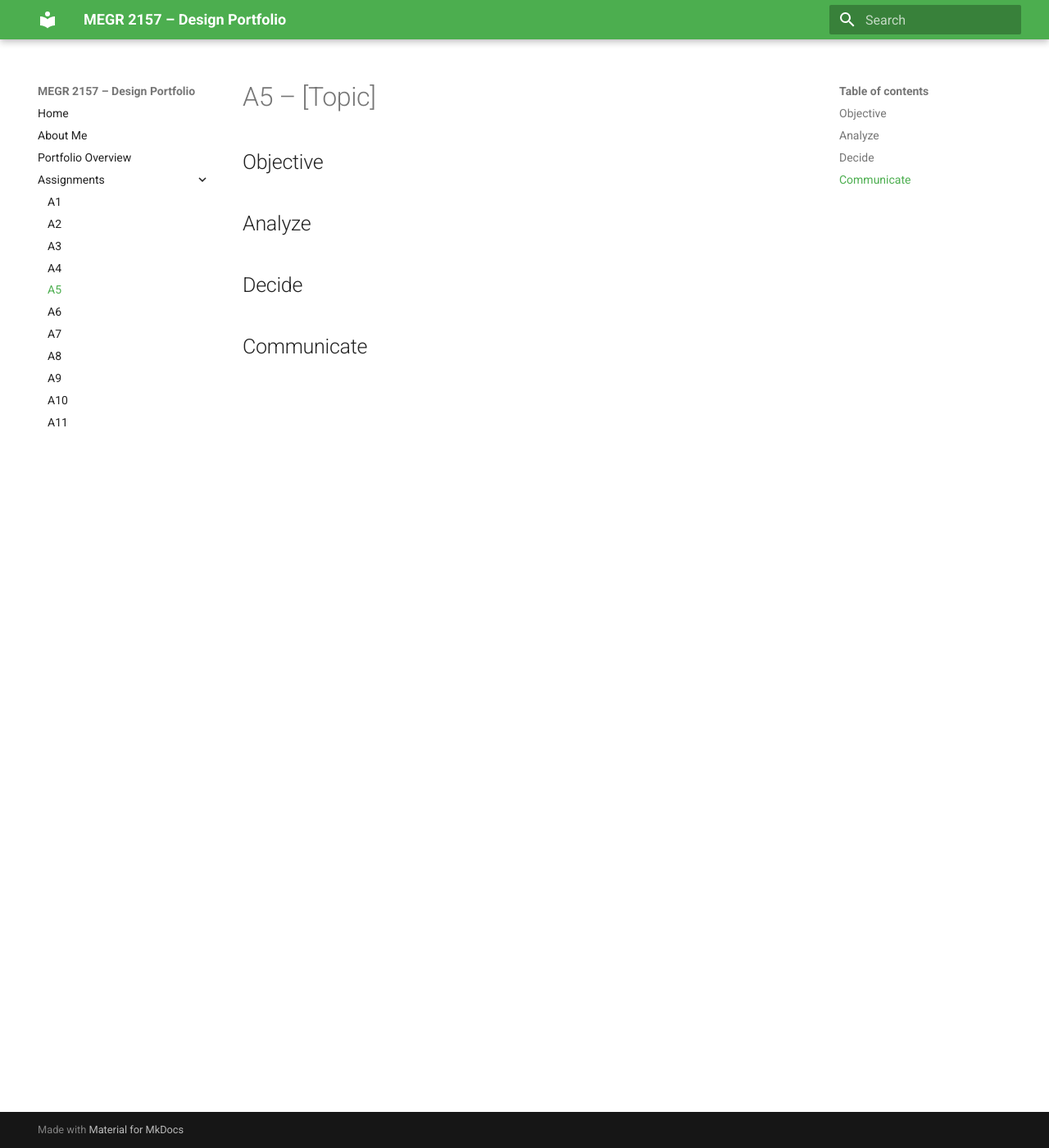
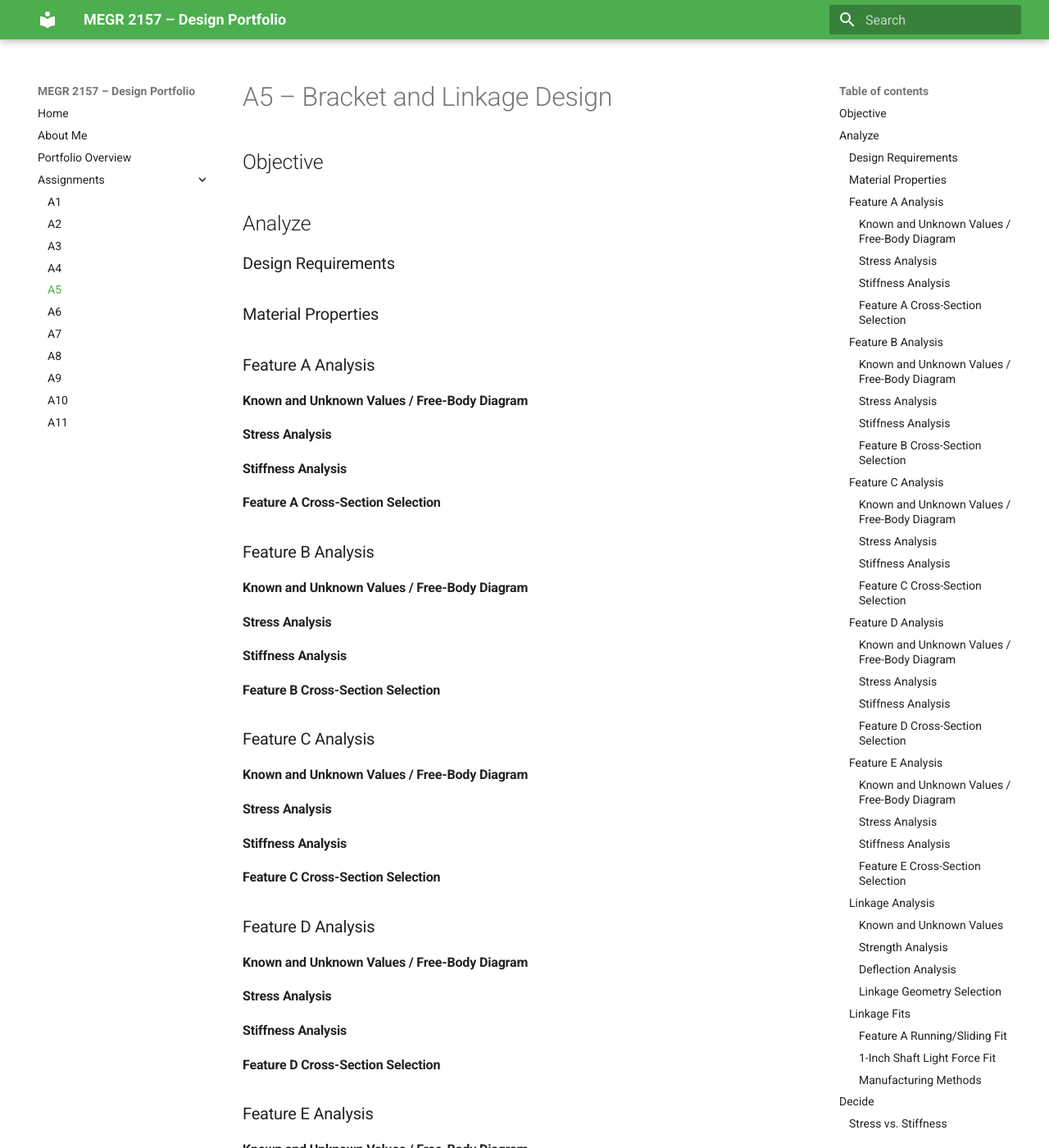
Before and after one commit to msweeney27j/-megr2157-portfolio, an MkDocs documentation site: the page built from docs/assignments/A05/index.md, in a window 1280 px wide and 1400 px high. Shown: the whole window at 82% size. Built offline with MkDocs 1.6.1 and Material for MkDocs 9.7.7, drawn with Linux system fonts in a browser that asks for light colours; some of the changed text lies outside the part shown.

Commit message:
Update index.md

```diff
--- a/docs/assignments/A05/index.md
+++ b/docs/assignments/A05/index.md
@@ -1,12 +1,155 @@
-# A5 – [Topic]
+# A5 – Bracket and Linkage Design
 
 ## Objective
 
 
 ## Analyze
 
+### Design Requirements
+
+
+### Material Properties
+
+
+### Feature A Analysis
+
+#### Known and Unknown Values / Free-Body Diagram
+
+
+#### Stress Analysis
+
+
+#### Stiffness Analysis
+
+
+#### Feature A Cross-Section Selection
+
+
+
+### Feature B Analysis
+
+#### Known and Unknown Values / Free-Body Diagram
+
+
+#### Stress Analysis
+
+
+#### Stiffness Analysis
+
+
+#### Feature B Cross-Section Selection
+
+
+
+### Feature C Analysis
+
+#### Known and Unknown Values / Free-Body Diagram
+
+
+#### Stress Analysis
+
+
+#### Stiffness Analysis
+
+
+#### Feature C Cross-Section Selection
+
+
+
+### Feature D Analysis
+
+#### Known and Unknown Values / Free-Body Diagram
+
+
+#### Stress Analysis
+
+
+#### Stiffness Analysis
+
+
+#### Feature D Cross-Section Selection
+
+
+
+### Feature E Analysis
+
+#### Known and Unknown Values / Free-Body Diagram
+
+
+#### Stress Analysis
+
+
+#### Stiffness Analysis
+
+
+#### Feature E Cross-Section Selection
+
+
+
+### Linkage Analysis
+
+#### Known and Unknown Values
+
+
+#### Strength Analysis
+
+
+#### Deflection Analysis
+
+
+#### Linkage Geometry Selection
+
+
+
+### Linkage Fits
+
+#### Feature A Running/Sliding Fit
+
+
+#### 1-Inch Shaft Light Force Fit
+
+
+#### Manufacturing Methods
+
+
 
 ## Decide
 
+### Stress vs. Stiffness Comparison
+
+
+### Final Bracket Geometry
+
+
+### Final Linkage Geometry
+
+
 
 ## Communicate
+
+### Stress-Based Multiview Sketch
+
+
+### Stiffness-Based Multiview Sketch
+
+
+
+## Engineering Lessons Learned
+
+### Governing Failure Mode
+
+
+### Error Propagation
+
+
+### Sensitivity to Assumptions
+
+
+
+## Mistakes Made / Design Changes
+
+
+## Time Spent
+
+
+## AI Use
```
